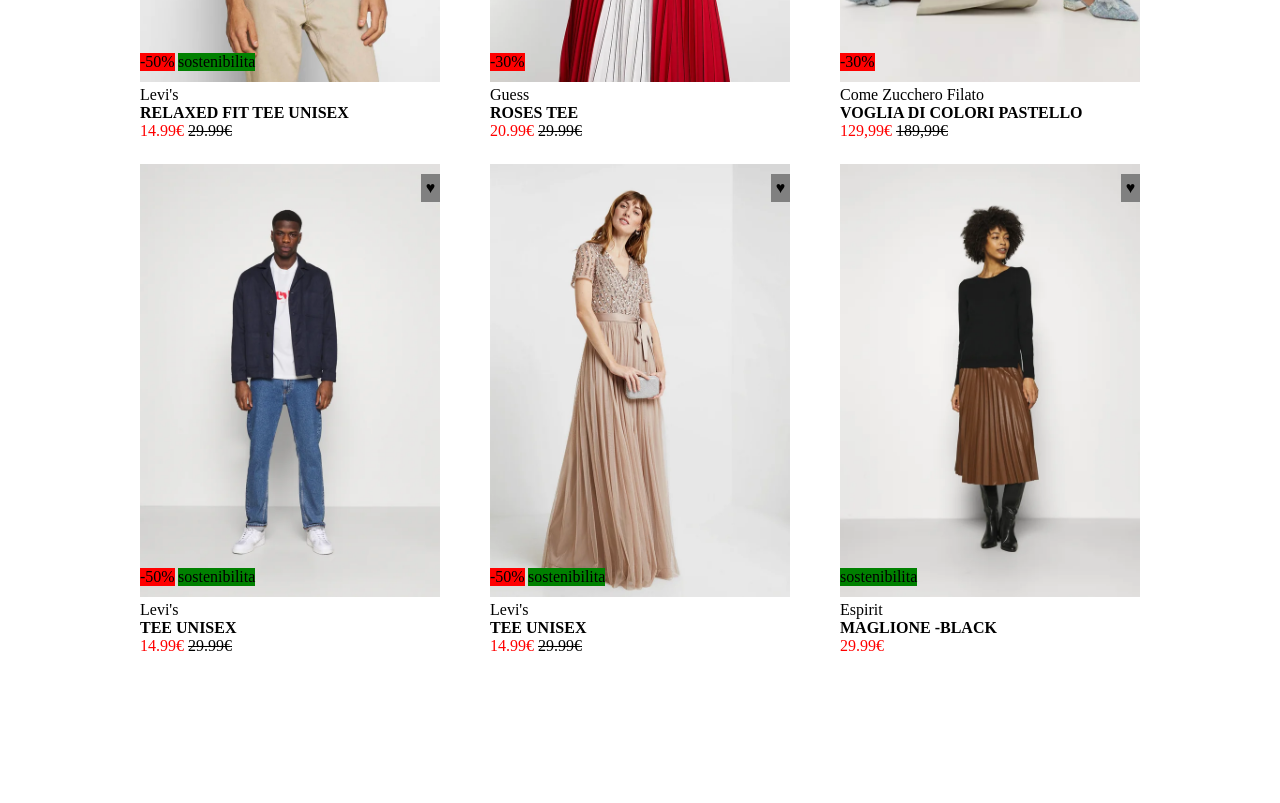
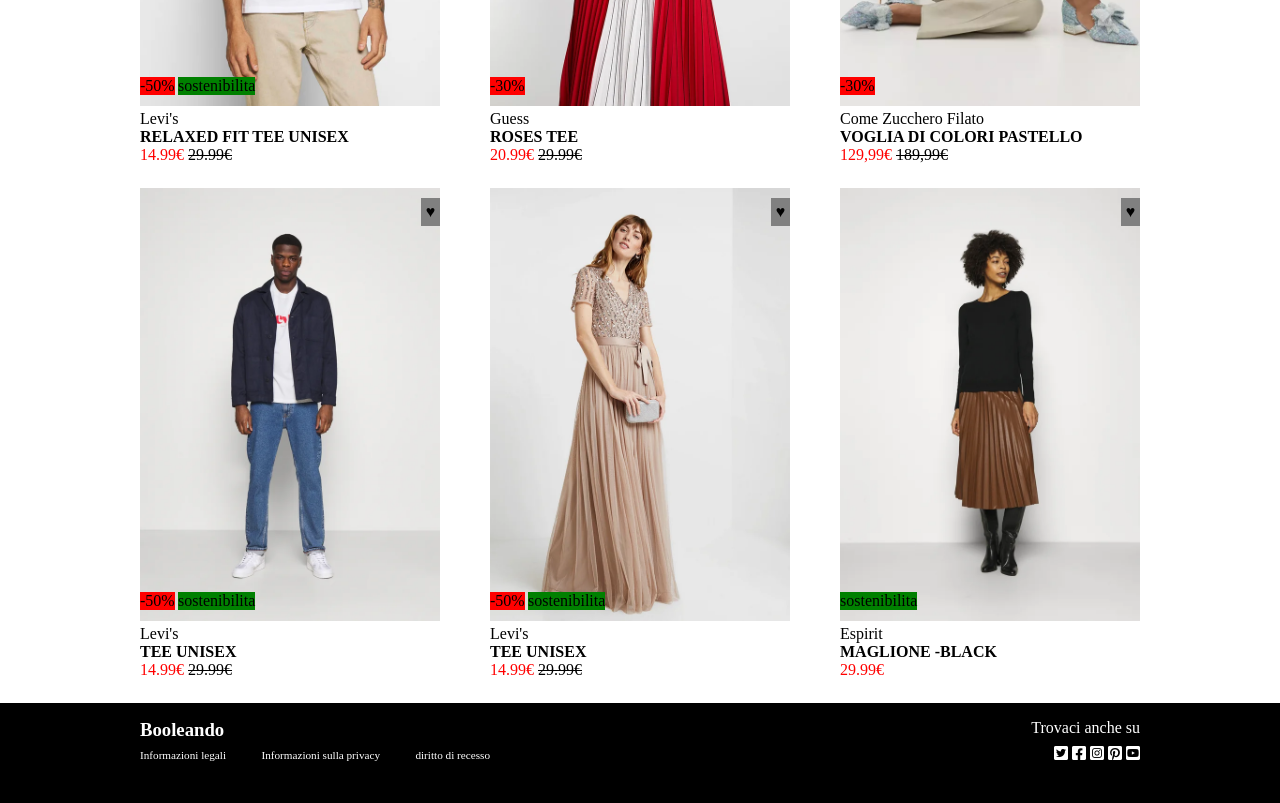
Before and after one commit to benitorubano1992/html-css-boolando, a plain HTML site: page index.html in a window 1280 px wide. Shown: the part 460-1263 px from the top of the page. Before the commit the page ends 1139 px from the top, so only its background shows below. Drawn offline with Linux system fonts and the light colour scheme.

Commit message:
correzzione footer

```diff
--- a/Css/stile.css
+++ b/Css/stile.css
@@ -38,6 +38,8 @@ header{
     min-height:85px;
     line-height: 85px;
     color:white;
+    position: sticky;
+
 }
 header .container .col:nth-of-type(2){
     width:50%;
@@ -72,7 +74,9 @@ header.container div i {
 
 
 
-
+section.container{
+    margin-top:1.5rem;
+}
 .container{
     width:80%;
     max-width:1000px;
@@ -124,3 +128,29 @@ figcaption span:first-child{
 .col:last-of-type .info{
     left:0;
 }
+
+footer{
+    background-color: black;
+    color: white;
+    min-height:100px;
+    display: flex;
+    align-items: center;
+}
+
+footer .col{
+    width:35%;
+
+}
+footer ul{
+    font-size:0.7rem;
+}
+footer span{
+    display: inline-block;
+}
+
+footer h3, footer span{
+    margin-bottom:0.5rem;
+}
+footer .col:nth-of-type(2){
+    text-align: right;
+}
--- a/index.html
+++ b/index.html
@@ -47,7 +47,7 @@
 
 
 
-
+<main>
     <section class="container">
         <div class="row flex-box capo">
                 <div class="col">
@@ -176,9 +176,36 @@
 
 
 
+            </div>
+
+    </section>
 
 
+    <footer>
+        <div class="container flex-box">
+            <div class="col">
+                <h3>Booleando</h3>
+                <ul class="flex-box">
+                    <li>Informazioni legali</li>
+                    <li>Informazioni sulla privacy</li>
+                    <li>diritto di recesso</li>
+                </ul>
+            </div>
+
+            <div class="col">
+
+               <span> Trovaci anche su</span>
+                <div>
+                    <i class="fa-brands fa-square-twitter"></i>
+                    <i class="fa-brands fa-square-facebook"></i>
+                    <i class="fa-brands fa-square-instagram"></i>
+                    <i class="fa-brands fa-square-pinterest"></i>
+                    <i class="fa-brands fa-square-youtube"></i>
+                </div>
+            </div>
         </div>
+    </footer>
+</main>
 
 
 
@@ -189,15 +216,5 @@
 
 
 
-
-
-
-
-
-
-
-
-
-   </section>
 </body>
 </html>
```
